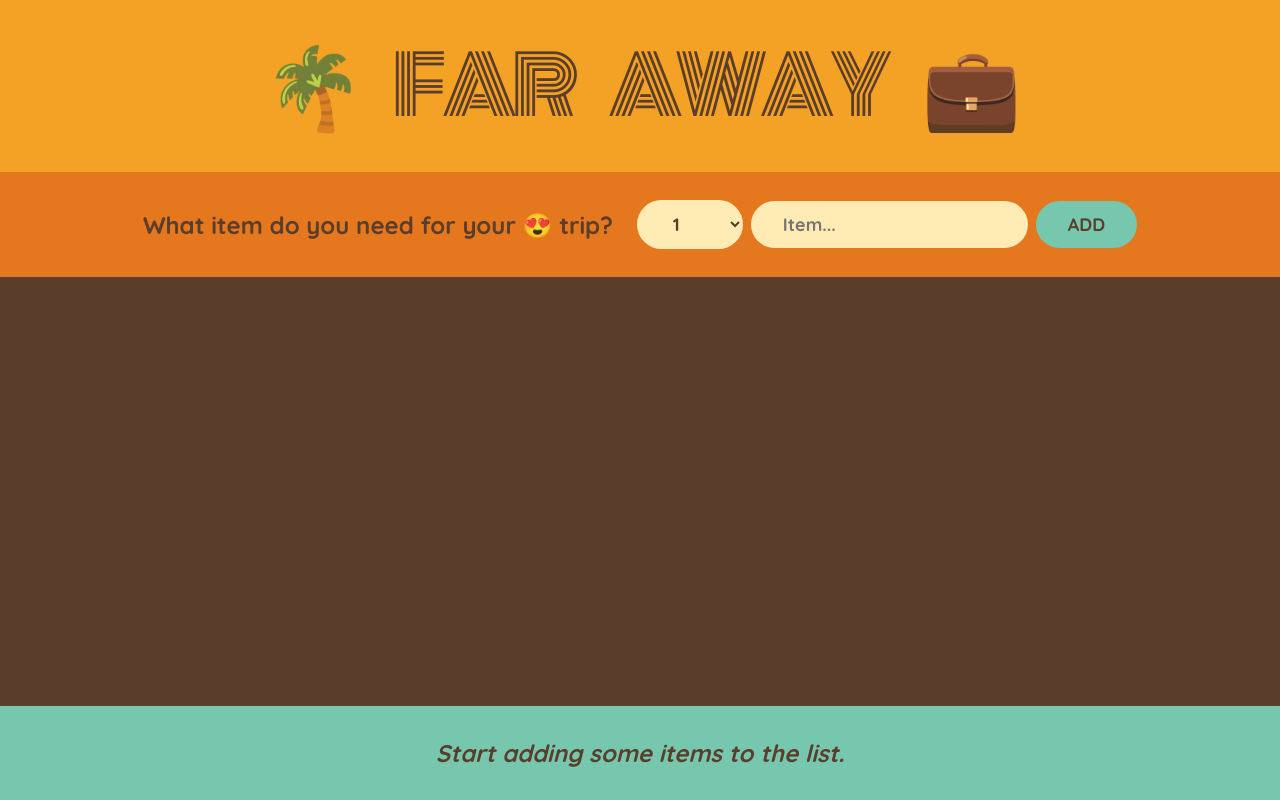
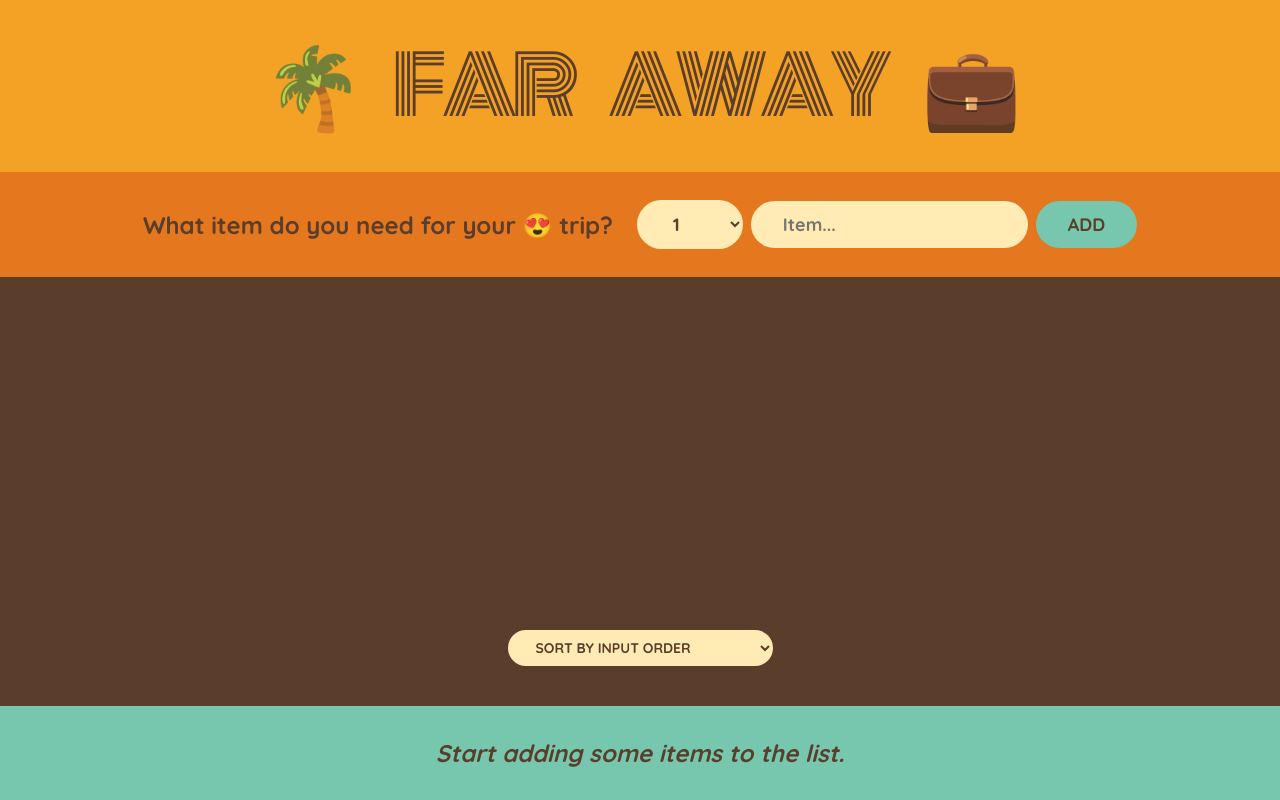
Before and after one commit to kingkhanthekk/Travel-List, a React (Create React App) app: page / in a window 1280 px wide. Built offline with nearby package versions, Linux system fonts and the light colour scheme.

Commit message:
Added jsx code for sorting, methods to sort by input order and descriptions alphabetic order.

```diff
--- a/src/App.js
+++ b/src/App.js
@@ -83,10 +83,24 @@
 };
 
 const PackingList = ({ items, onDeleteItem, onToggleItem }) => {
+  const [sortBy, setSortBy] = useState("input");
+  let sortedItems;
+
+  switch (sortBy) {
+    case "input":
+      sortedItems = items;
+      break;
+    case "alphabetic":
+      sortedItems = items
+        .slice()
+        .sort((a, b) => a.description.localeCompare(b.description));
+      break;
+  }
+
   return (
     <div className="list">
       <ul>
-        {items.map((item) => (
+        {sortedItems.map((item) => (
           <ListItem
             item={item}
             key={item.id}
@@ -95,6 +109,14 @@
           />
         ))}
       </ul>
+
+      <div className="actions">
+        <select value={sortBy} onChange={(e) => setSortBy(e.target.value)}>
+          <option value="input">Sort by input order</option>
+          <option value="alphabetic">Sort by alphabetic order</option>
+          <option value="packed">Sort by packed status</option>
+        </select>
+      </div>
     </div>
   );
 };
```
